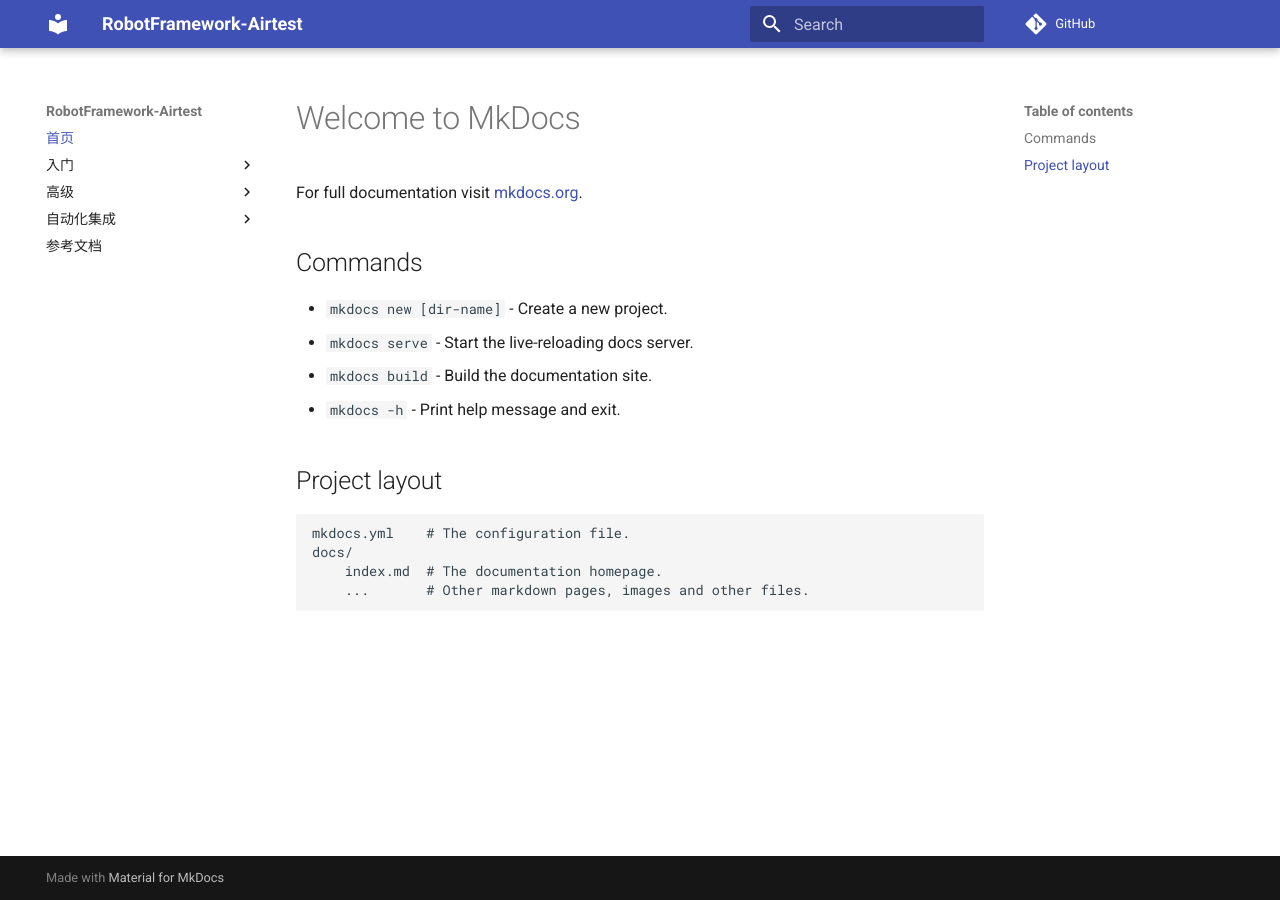
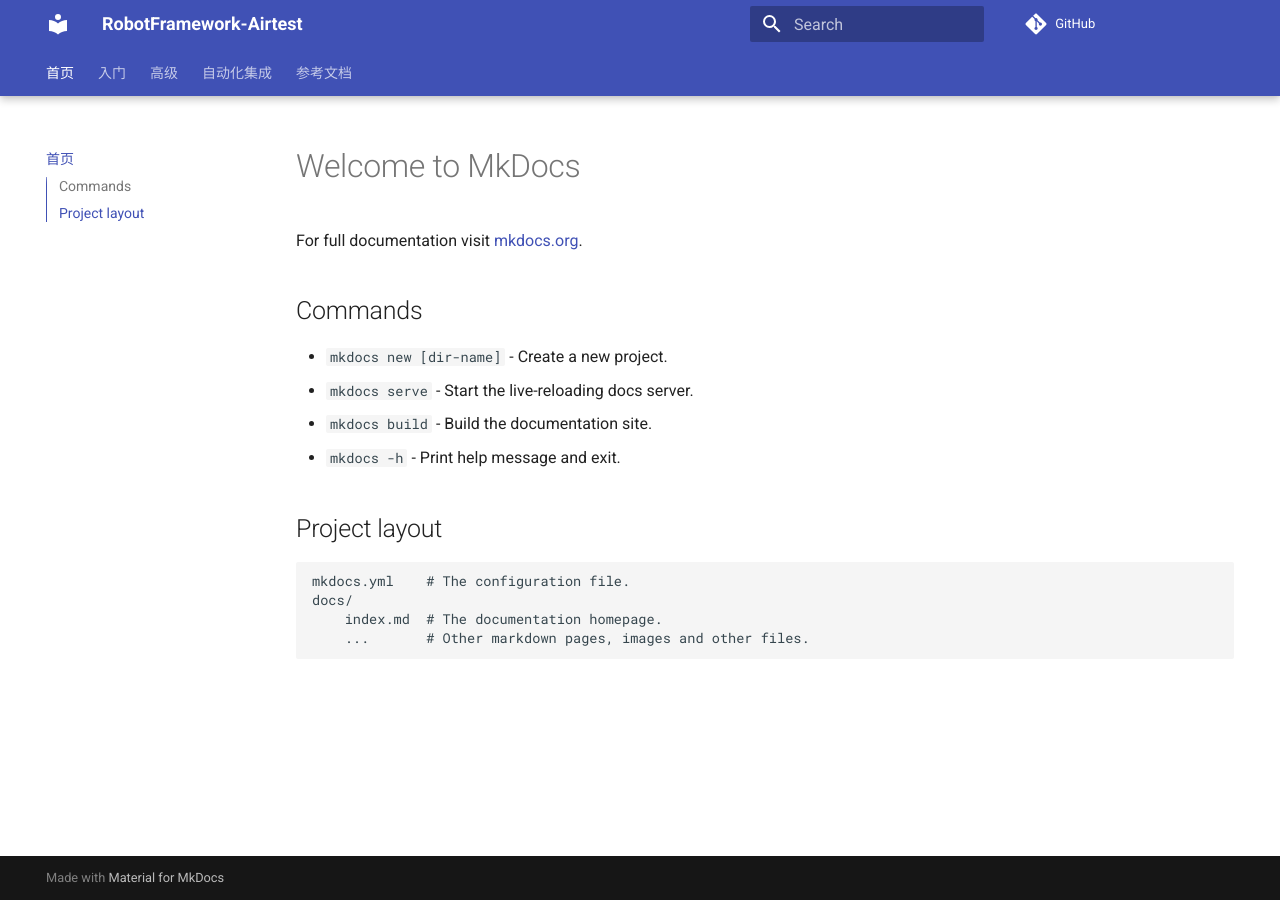
Before and after one commit to kaluluosi/robotframework-airtest, an MkDocs documentation site: the page built from docs/index.md, in a window 1280 px wide. Built offline with MkDocs 1.6.1 and Material for MkDocs 9.7.7, drawn with Linux system fonts in a browser that asks for light colours; comment, search, counter and statistics services are not loaded.

Commit message:
提交docs

```diff
--- a/mkdocs.yml
+++ b/mkdocs.yml
@@ -6,19 +6,48 @@
 
 theme:
     name: material
+    features:
+      - navigation.instant
+      - navigation.instant.prefetch
+      - navigation.instant.progress
+      - navigation.tracking
+      - navigation.tabs
+      - navigation.tabs.sticky
+      - navigation.sections
+      - navigation.expand
+      - navigation.path
+      - navigation.indexes
+      - toc.follow
+      - toc.integrate
+      - navigation.top
+      - search.suggest
+      - search.highlight
+      - search.share
+
+plugins:
+  - search
 
 nav:
     - 首页: index.md
     - 入门:
-        - 目录: quick_start/index.md
+        - quick_start/index.md
         - 创建项目: quick_start/1_create_project.md
         - 开发环境: quick_start/2_dev_env.md
         - 前端接入: quick_start/3_frontend.md
     - 高级:
-        - 目录: advance/index.md
+        - advance/index.md
     - 自动化集成:
-        - 目录: ci_cd/index.md
+        - ci_cd/index.md
     - 参考文档: references.md
 
 markdown_extensions:
-    - admonition
+  - pymdownx.highlight:
+      anchor_linenums: true
+      line_spans: __span
+      pygments_lang_class: true
+  - pymdownx.inlinehilite
+  - pymdownx.snippets
+  - pymdownx.superfences
+  - admonition
+  - pymdownx.details
+  - tables
```
